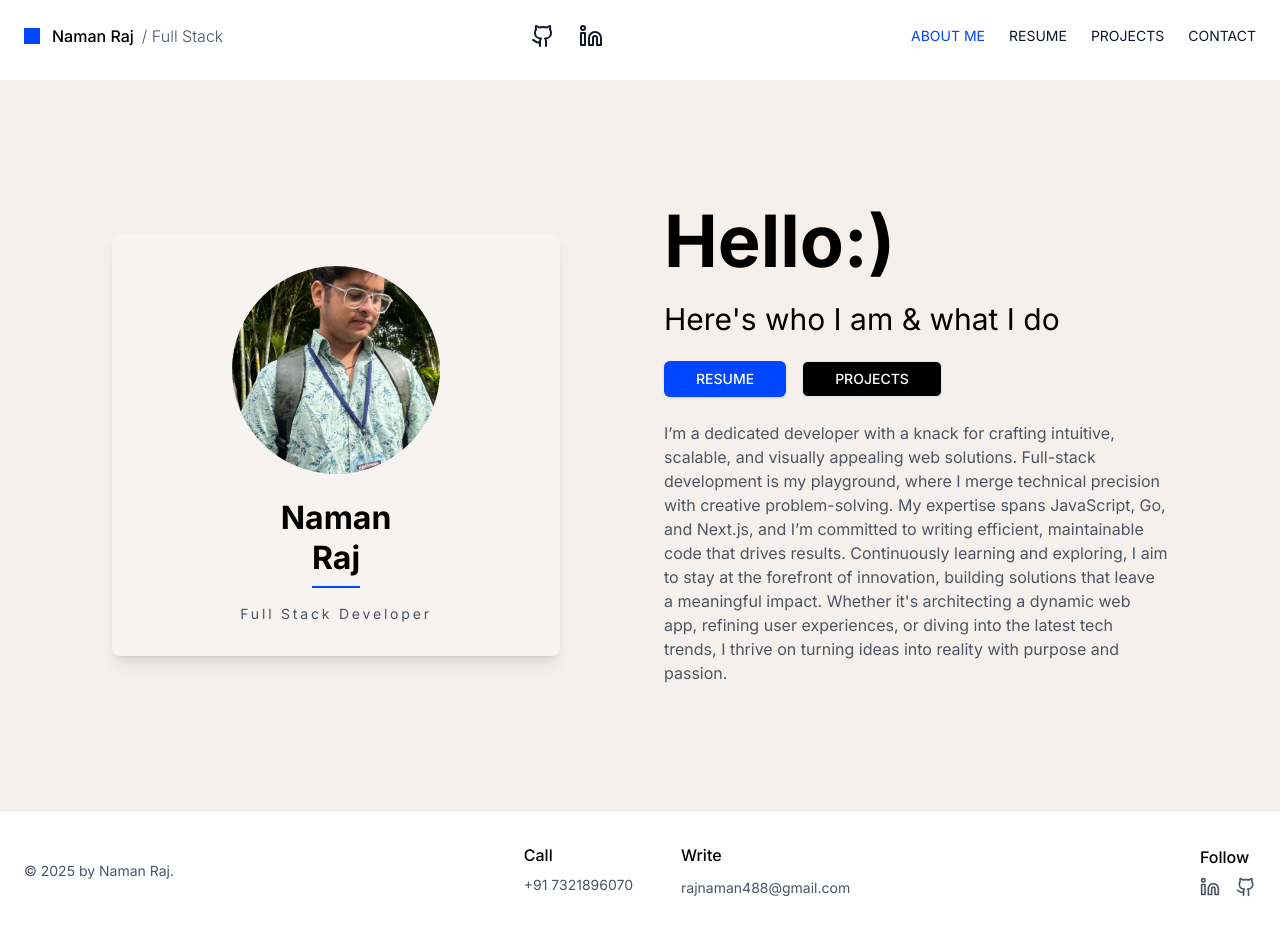
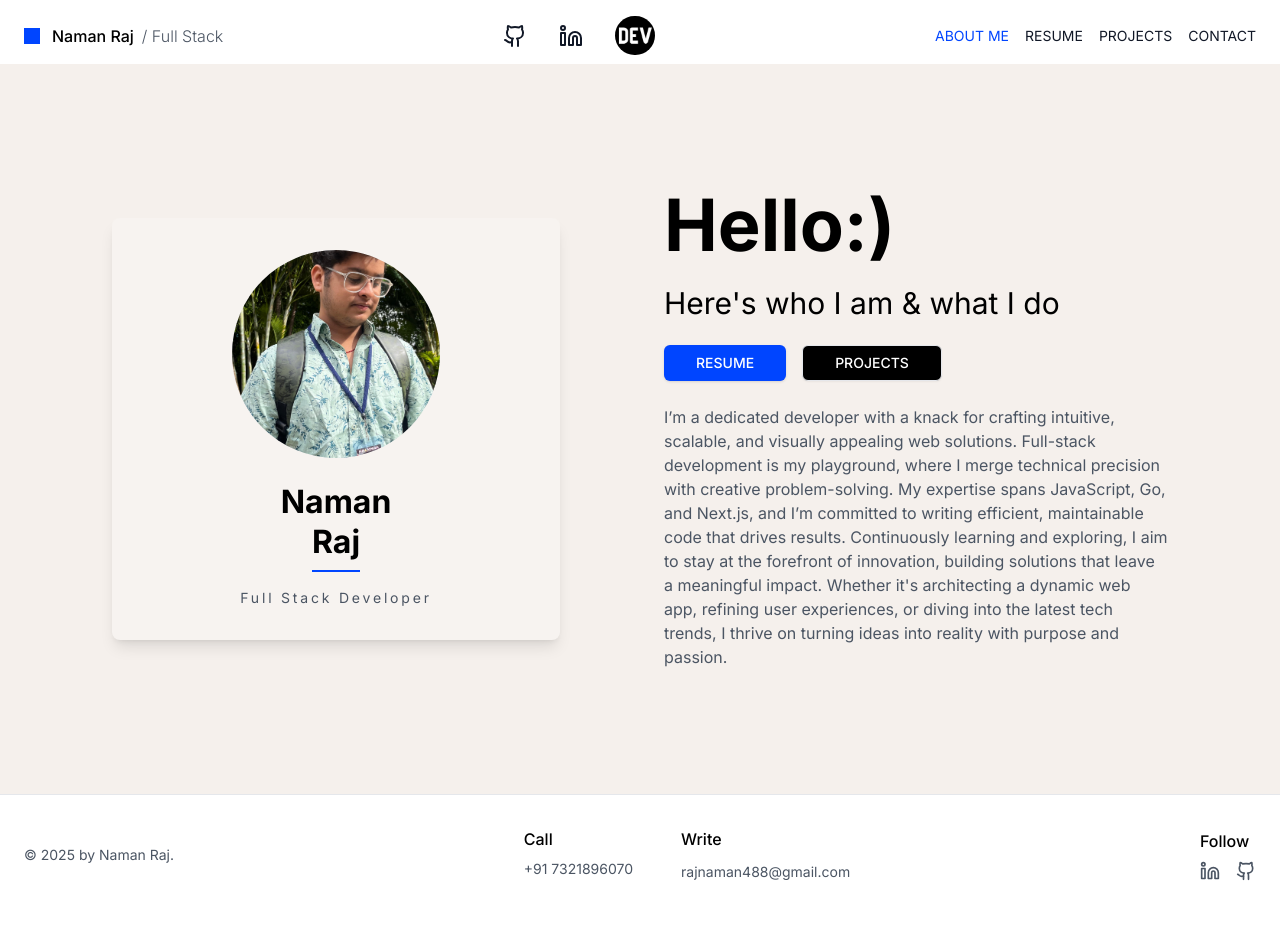
Before and after one commit to Denyme24/my-portfolio, a Next.js app: page / in a window 1280 px wide. Built offline with nearby package versions, Linux system fonts and the light colour scheme.

Commit message:
update logo in nav

```diff
--- a/app/projects/page.tsx
+++ b/app/projects/page.tsx
@@ -44,7 +44,7 @@ export default function ProjectsPage() {
       role: "Networking",
       description:
           "A lightweight DNS server built with Go and Fiber for authoritative domain resolution. Handles UDP-based DNS queries with in-memory record storage and provides a REST API for dynamic record management. Features custom port support and real-time domain mapping. Wrote an in-depth blog explaining DNS fundamentals and the development journey.",
-      image: dnsServer, // Replace with your image import
+      image: dnsServer,
       href: "https://dev.to/denyme24/dns-explained-from-basics-to-building-my-own-dns-server-25o6",
       code: "https://github.com/Denyme24/my-dns-server",
       demo: "https://github.com/Denyme24/my-dns-server#readme",
--- a/components/header.tsx
+++ b/components/header.tsx
@@ -4,6 +4,9 @@ import Link from 'next/link';
 import { usePathname } from 'next/navigation';
 import { useState } from 'react';
 import {Github , Linkedin} from "lucide-react"
+import Image from 'next/image';
+import Dev from '../public/dev.png';
+
 
 export default function Navbar() {
   const [isMenuOpen, setIsMenuOpen] = useState(false);
@@ -18,7 +21,7 @@ export default function Navbar() {
   const pathname = usePathname();
 
   return (
-    <nav className="sticky left-0 right-0 top-0 z-50 h-[10vh] items-center bg-white/80 px-6 py-6 backdrop-blur-md">
+    <nav className="sticky left-0 right-0 top-0 z-50 h-[8vh] items-center bg-white/80 px-6 py-4 backdrop-blur-md">
       <div className="mx-auto flex max-w-7xl items-center justify-between">
         <div className="flex items-center gap-3">
           <div className="h-4 w-4 bg-[#0045FF]" />
@@ -32,18 +35,21 @@ export default function Navbar() {
             </span>
           </Link>
         </div>
-        <div className={"flex gap-6 justify-center items-center"}>
+        <div className={"flex gap-8 justify-center items-center"}>
           <Link href="https://github.com/Denyme24" className="text-gray-900 hover:text-[#0045FF]">
             <Github className="h-6 w-6" />
           </Link>
           <Link href="https://www.linkedin.com/in/namanraj24/" className="text-gray-900 hover:text-[#0045FF]">
             <Linkedin className="h-6 w-6" />
           </Link>
+          <Link href="https://dev.to/denyme24" className="text-gray-900 hover:text-[#0045FF]">
+            <Image src={Dev} alt="dev" width={40} height={40} className="rounded-full" />
+          </Link>
 
         </div>
 
         {/* Desktop Navigation */}
-        <div className="hidden items-center gap-6 sm:flex">
+        <div className="hidden items-center gap-4 sm:flex">
           {navigation.map((item) => (
             <Link
               key={item.name}
```
Also changed, not shown: public/dev.png (added), public/dnsServer.png.
